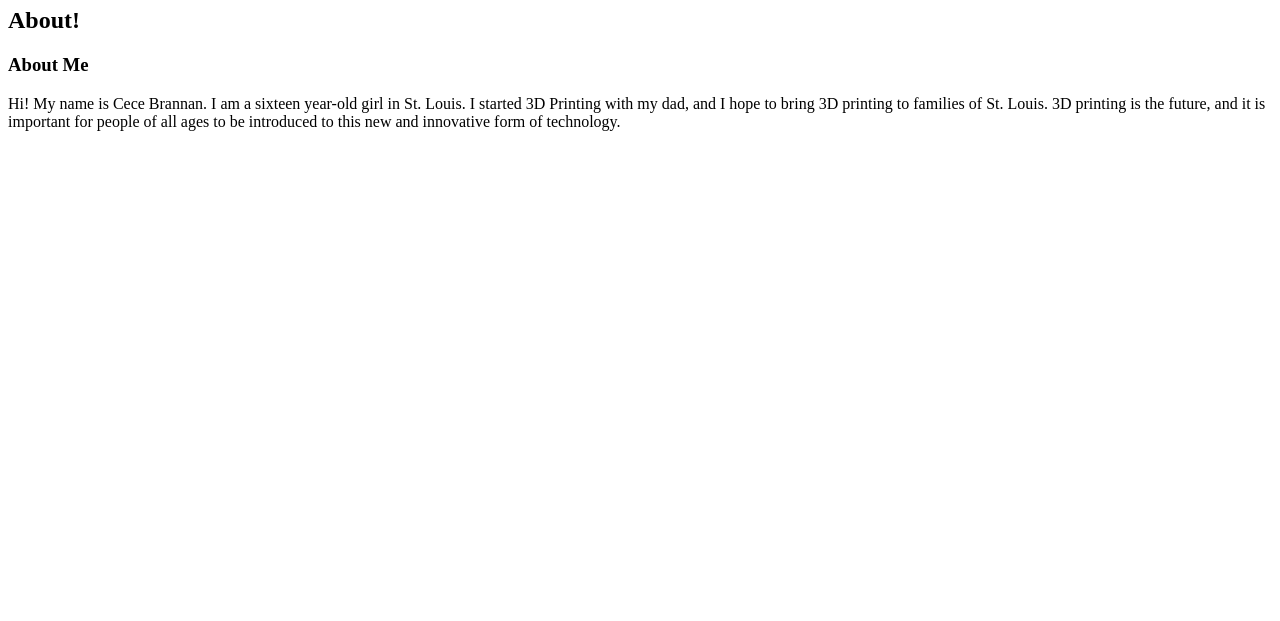
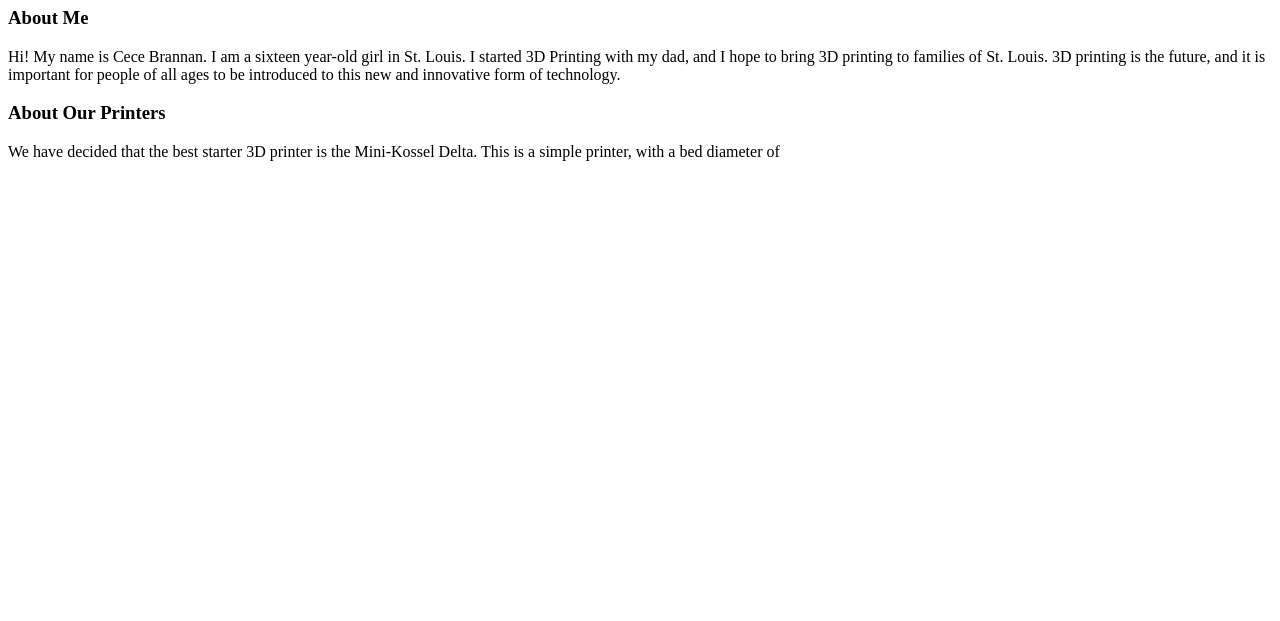
Before and after one commit to jesuiscece/jesuiscece.github.io, a plain HTML site: page about.html in a window 1280 px wide. Shown: the part 179-800 px from the top of the page. Drawn offline with Linux system fonts and the light colour scheme.

Commit message:
about page and fixing index

```diff
--- a/about.html
+++ b/about.html
@@ -16,11 +16,10 @@
     <h1>About 3D Printing STL</h1>
     </header>
       <main>
-        <h2>
-     About!
-      </h2>
       <h3>About Me</h3>
       <p>Hi! My name is Cece Brannan. I am a sixteen year-old girl in St. Louis. I started 3D Printing with my dad, and I hope to bring 3D printing to families of St. Louis. 3D printing is the future, and it is important for people of all ages to be introduced to this new and innovative form of technology.</p>
+        <h3>About Our Printers</h3>
+          <p>We have decided that the best starter 3D printer is the Mini-Kossel Delta. This is a simple printer, with a bed diameter of</p>
 
       </main>
   </body>
```
Also changed, not shown: index.html (+1 -1 lines).
